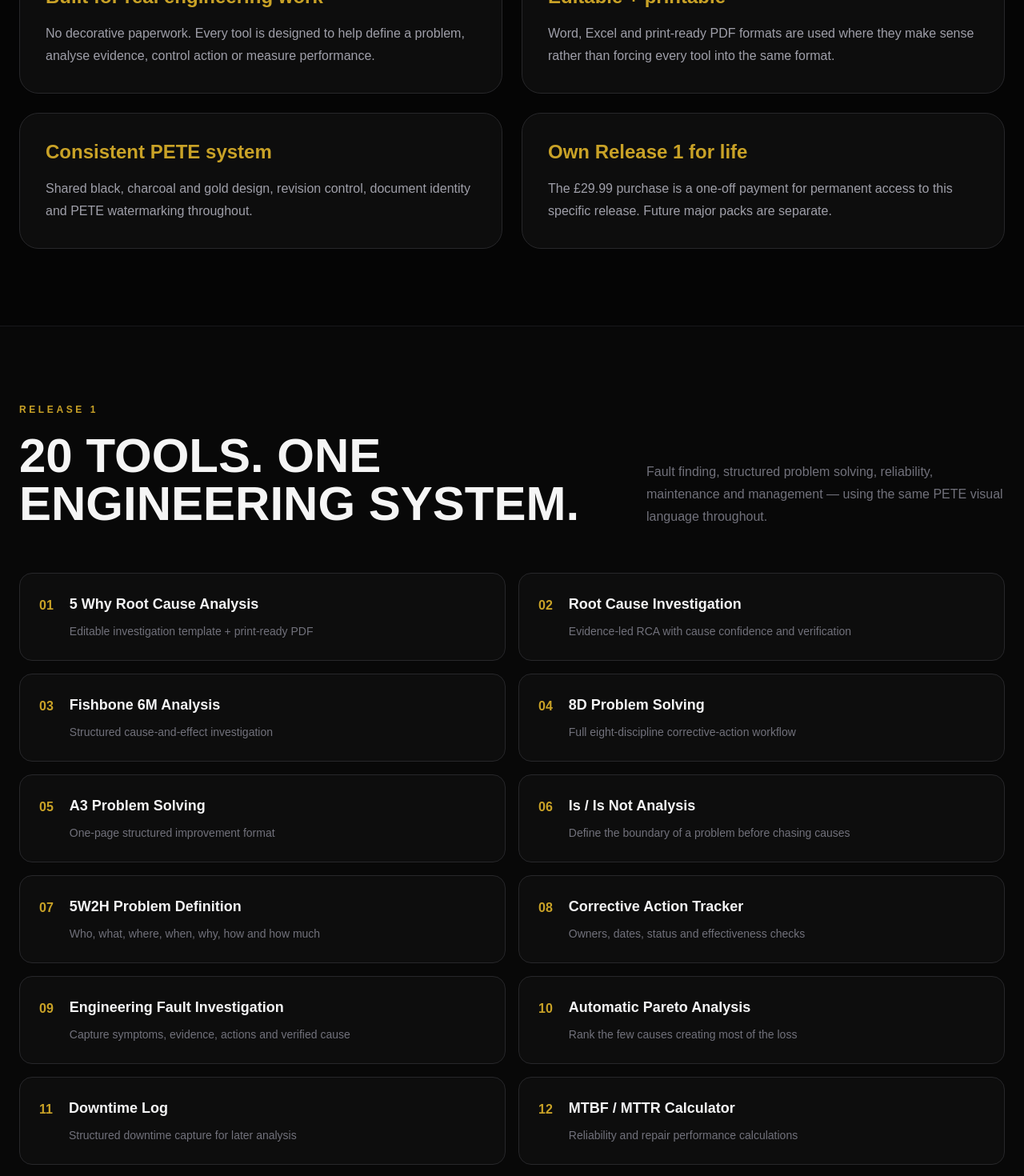
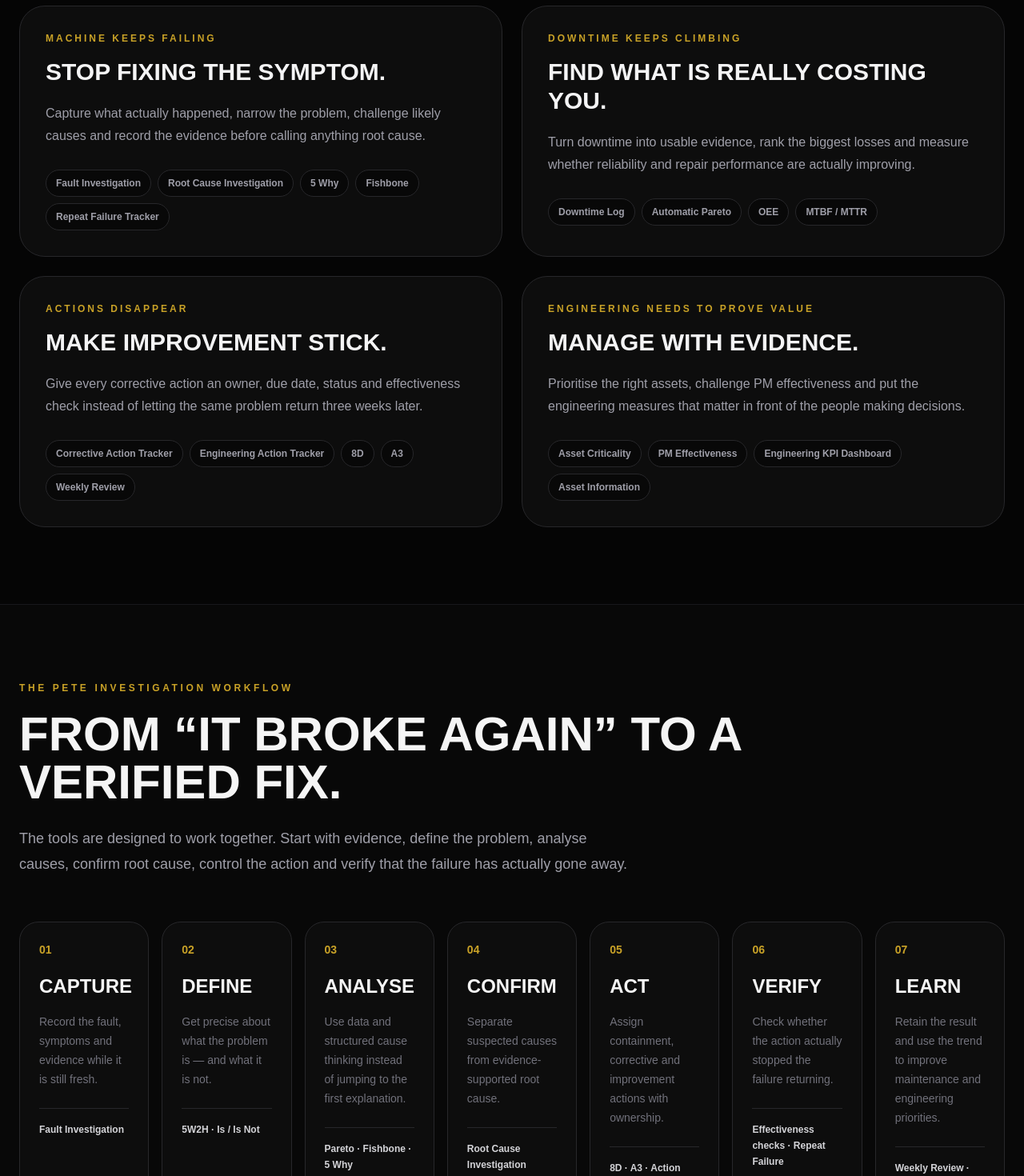
Before and after one commit to Camchesie/the-performance-engineer, a Next.js app: page /engineering in a window 1280 px wide. Shown: the part 1220-2690 px from the top of the page at 80% size. Built offline with nearby package versions, Linux system fonts and the light colour scheme.

Commit message:
Make PETE Engineering sales page problem-led

```diff
--- a/app/engineering/page.tsx
+++ b/app/engineering/page.tsx
@@ -21,10 +21,47 @@ const tools = [
   ["Engineering KPI Dashboard", "Track the measures that actually matter"],
 ];
 
+const problems = [
+  {
+    eyebrow: "Machine keeps failing",
+    title: "Stop fixing the symptom.",
+    text: "Capture what actually happened, narrow the problem, challenge likely causes and record the evidence before calling anything root cause.",
+    tools: ["Fault Investigation", "Root Cause Investigation", "5 Why", "Fishbone", "Repeat Failure Tracker"],
+  },
+  {
+    eyebrow: "Downtime keeps climbing",
+    title: "Find what is really costing you.",
+    text: "Turn downtime into usable evidence, rank the biggest losses and measure whether reliability and repair performance are actually improving.",
+    tools: ["Downtime Log", "Automatic Pareto", "OEE", "MTBF / MTTR"],
+  },
+  {
+    eyebrow: "Actions disappear",
+    title: "Make improvement stick.",
+    text: "Give every corrective action an owner, due date, status and effectiveness check instead of letting the same problem return three weeks later.",
+    tools: ["Corrective Action Tracker", "Engineering Action Tracker", "8D", "A3", "Weekly Review"],
+  },
+  {
+    eyebrow: "Engineering needs to prove value",
+    title: "Manage with evidence.",
+    text: "Prioritise the right assets, challenge PM effectiveness and put the engineering measures that matter in front of the people making decisions.",
+    tools: ["Asset Criticality", "PM Effectiveness", "Engineering KPI Dashboard", "Asset Information"],
+  },
+];
+
+const workflow = [
+  ["01", "Capture", "Record the fault, symptoms and evidence while it is still fresh.", "Fault Investigation"],
+  ["02", "Define", "Get precise about what the problem is — and what it is not.", "5W2H · Is / Is Not"],
+  ["03", "Analyse", "Use data and structured cause thinking instead of jumping to the first explanation.", "Pareto · Fishbone · 5 Why"],
+  ["04", "Confirm", "Separate suspected causes from evidence-supported root cause.", "Root Cause Investigation"],
+  ["05", "Act", "Assign containment, corrective and improvement actions with ownership.", "8D · A3 · Action Trackers"],
+  ["06", "Verify", "Check whether the action actually stopped the failure returning.", "Effectiveness checks · Repeat Failure"],
+  ["07", "Learn", "Retain the result and use the trend to improve maintenance and engineering priorities.", "Weekly Review · KPI · OEE · MTBF / MTTR"],
+];
+
 const benefits = [
-  ["Built for real engineering work", "No decorative paperwork. Every tool is designed to help define a problem, analyse evidence, control action or measure performance."],
-  ["Editable + printable", "Word, Excel and print-ready PDF formats are used where they make sense rather than forcing every tool into the same format."],
-  ["Consistent PETE system", "Shared black, charcoal and gold design, revision control, document identity and PETE watermarking throughout."],
+  ["Not just blank templates", "The Excel tools calculate, rank and summarise where appropriate. The investigation documents guide the thinking rather than leaving you staring at an empty box."],
+  ["Use the right format for the job", "Editable Word templates, intelligent Excel workbooks and print-ready PDFs are included where they make practical sense."],
+  ["One engineering language", "The same PETE structure runs through investigation, corrective action, reliability and management so the pack works as a system rather than twenty unrelated downloads."],
   ["Own Release 1 for life", "The £29.99 purchase is a one-off payment for permanent access to this specific release. Future major packs are separate."],
 ];
 
@@ -54,6 +91,8 @@ export default async function EngineeringPage({ searchParams }: PageProps) {
             <span className="hidden text-xs font-bold uppercase tracking-[0.24em] text-zinc-300 sm:block">The Performance Engineer</span>
           </a>
           <div className="flex items-center gap-4">
+            <a href="#problems" className="hidden text-xs font-bold uppercase tracking-[0.18em] text-zinc-400 hover:text-[#c9a227] lg:block">Problems</a>
+            <a href="#workflow" className="hidden text-xs font-bold uppercase tracking-[0.18em] text-zinc-400 hover:text-[#c9a227] lg:block">Workflow</a>
             <a href="#included" className="hidden text-xs font-bold uppercase tracking-[0.18em] text-zinc-400 hover:text-[#c9a227] md:block">20 tools</a>
             <a href="#consultancy" className="hidden text-xs font-bold uppercase tracking-[0.18em] text-zinc-400 hover:text-[#c9a227] md:block">Consultancy</a>
             <a href="#faq" className="hidden text-xs font-bold uppercase tracking-[0.18em] text-zinc-400 hover:text-[#c9a227] sm:block">FAQ</a>
@@ -94,6 +133,62 @@ export default async function EngineeringPage({ searchParams }: PageProps) {
       </section>
 
       <div className="gold-line" />
+
+      <section id="problems" className="px-6 py-24">
+        <div className="mx-auto max-w-7xl">
+          <p className="text-xs font-bold uppercase tracking-[0.3em] text-[#c9a227]">Start with the problem</p>
+          <div className="mt-5 flex flex-col justify-between gap-6 lg:flex-row lg:items-end">
+            <h2 className="max-w-4xl text-4xl font-black uppercase md:text-6xl">You do not need another template. You need the right tool when the problem hits.</h2>
+            <p className="max-w-md leading-7 text-zinc-500">Release 1 is organised around real engineering jobs: investigate the fault, understand the loss, control the action and prove the improvement.</p>
+          </div>
+
+          <div className="mt-14 grid gap-6 md:grid-cols-2">
+            {problems.map((problem) => (
+              <article key={problem.eyebrow} className="rounded-[2rem] border border-zinc-800 bg-[#0d0d0d] p-8 transition hover:border-[#c9a227]/60">
+                <p className="text-xs font-black uppercase tracking-[0.25em] text-[#c9a227]">{problem.eyebrow}</p>
+                <h3 className="mt-4 text-3xl font-black uppercase text-zinc-100">{problem.title}</h3>
+                <p className="mt-5 leading-7 text-zinc-400">{problem.text}</p>
+                <div className="mt-7 flex flex-wrap gap-2">
+                  {problem.tools.map((tool) => (
+                    <span key={tool} className="rounded-full border border-zinc-800 bg-black/40 px-3 py-2 text-xs font-bold text-zinc-400">
+                      {tool}
+                    </span>
+                  ))}
+                </div>
+              </article>
+            ))}
+          </div>
+        </div>
+      </section>
+
+      <section id="workflow" className="border-y border-zinc-900 bg-[#080808] px-6 py-24">
+        <div className="mx-auto max-w-7xl">
+          <p className="text-xs font-bold uppercase tracking-[0.3em] text-[#c9a227]">The PETE investigation workflow</p>
+          <h2 className="mt-5 max-w-5xl text-4xl font-black uppercase md:text-6xl">From “it broke again” to a verified fix.</h2>
+          <p className="mt-6 max-w-3xl text-lg leading-8 text-zinc-400">
+            The tools are designed to work together. Start with evidence, define the problem, analyse causes, confirm root cause, control the action and verify that the failure has actually gone away.
+          </p>
+
+          <div className="mt-14 grid gap-4 md:grid-cols-2 xl:grid-cols-7">
+            {workflow.map(([number, title, text, tool]) => (
+              <article key={number} className="rounded-3xl border border-zinc-800 bg-[#0d0d0d] p-6 xl:min-h-[20rem]">
+                <p className="text-sm font-black text-[#c9a227]">{number}</p>
+                <h3 className="mt-5 text-2xl font-black uppercase">{title}</h3>
+                <p className="mt-4 text-sm leading-6 text-zinc-500">{text}</p>
+                <p className="mt-6 border-t border-zinc-800 pt-4 text-xs font-bold leading-5 text-zinc-300">{tool}</p>
+              </article>
+            ))}
+          </div>
+
+          <div className="mt-10 rounded-3xl border border-[#c9a227]/30 bg-[#12100a] p-7 md:flex md:items-center md:justify-between md:gap-8">
+            <div>
+              <p className="text-sm font-black uppercase tracking-[0.2em] text-[#c9a227]">The rule</p>
+              <p className="mt-3 max-w-3xl text-lg font-bold leading-8 text-zinc-200">Do not call something root cause because it sounds believable. Build the evidence, confirm it, then verify the corrective action worked.</p>
+            </div>
+            <a href="/engineering/buy" className="mt-6 inline-block shrink-0 rounded-full bg-[#c9a227] px-7 py-4 text-sm font-black uppercase tracking-widest text-black hover:bg-[#e4c45a] md:mt-0">Get Release 1</a>
+          </div>
+        </div>
+      </section>
 
       <section className="px-6 py-24">
         <div className="mx-auto max-w-7xl">
```
